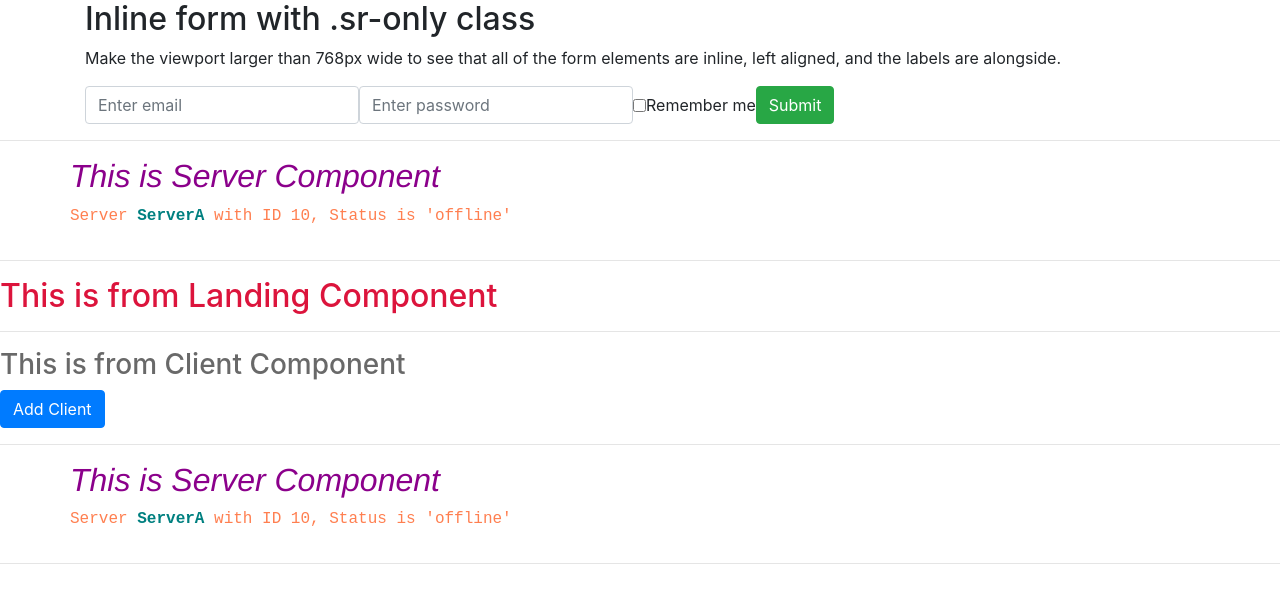
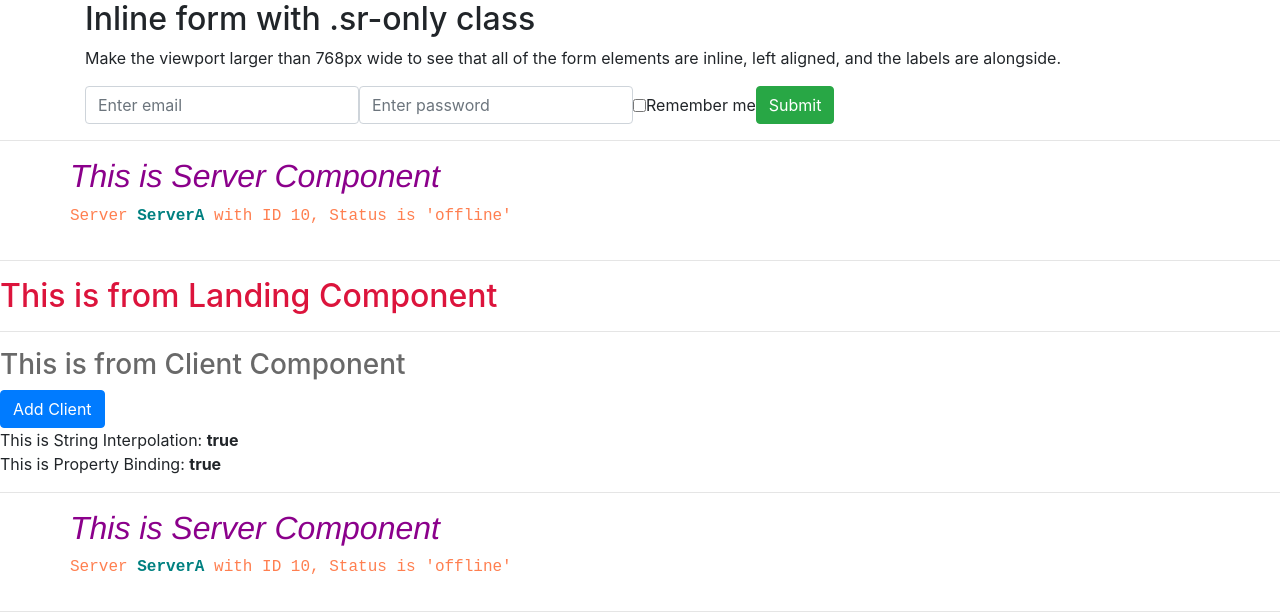
Before and after one commit to RayanGithub/Angular, an Angular app in the folder First-App/: page / in a window 1280 px wide. Shown: the top 612 px of the page. Built offline with nearby package versions, Linux system fonts and the light colour scheme.

Commit message:
String interpolation vs property binding

```diff
--- a/First-App/src/app/client/client.component.html
+++ b/First-App/src/app/client/client.component.html
@@ -1,3 +1,8 @@
 <h3>This is from Client Component</h3>
 <button class="btn btn-primary" [disabled]="!allowNewClient">Add Client</button>
+<p>
+This is String Interpolation: <b>{{ allowNewClient }}</b>
+<br>
+This is Property Binding: <b [innerText]="allowNewClient"></b>
+</p>
 <app-server></app-server>
```
